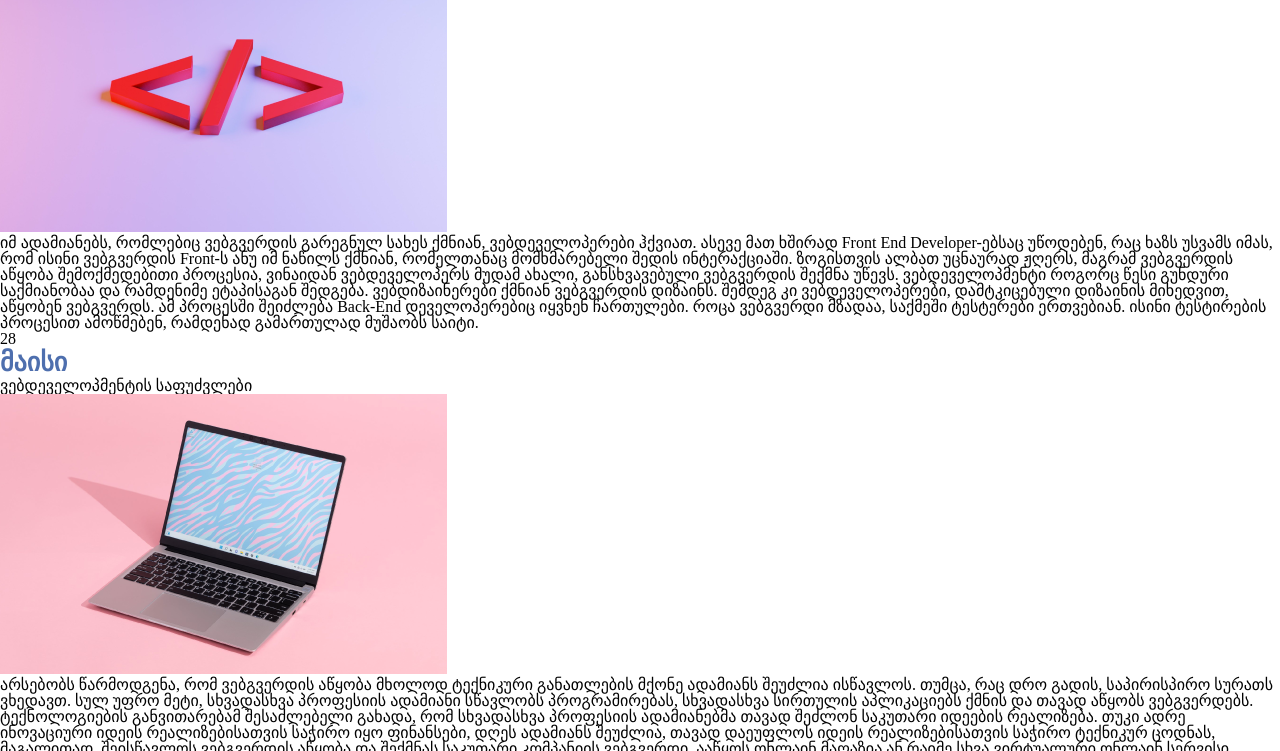
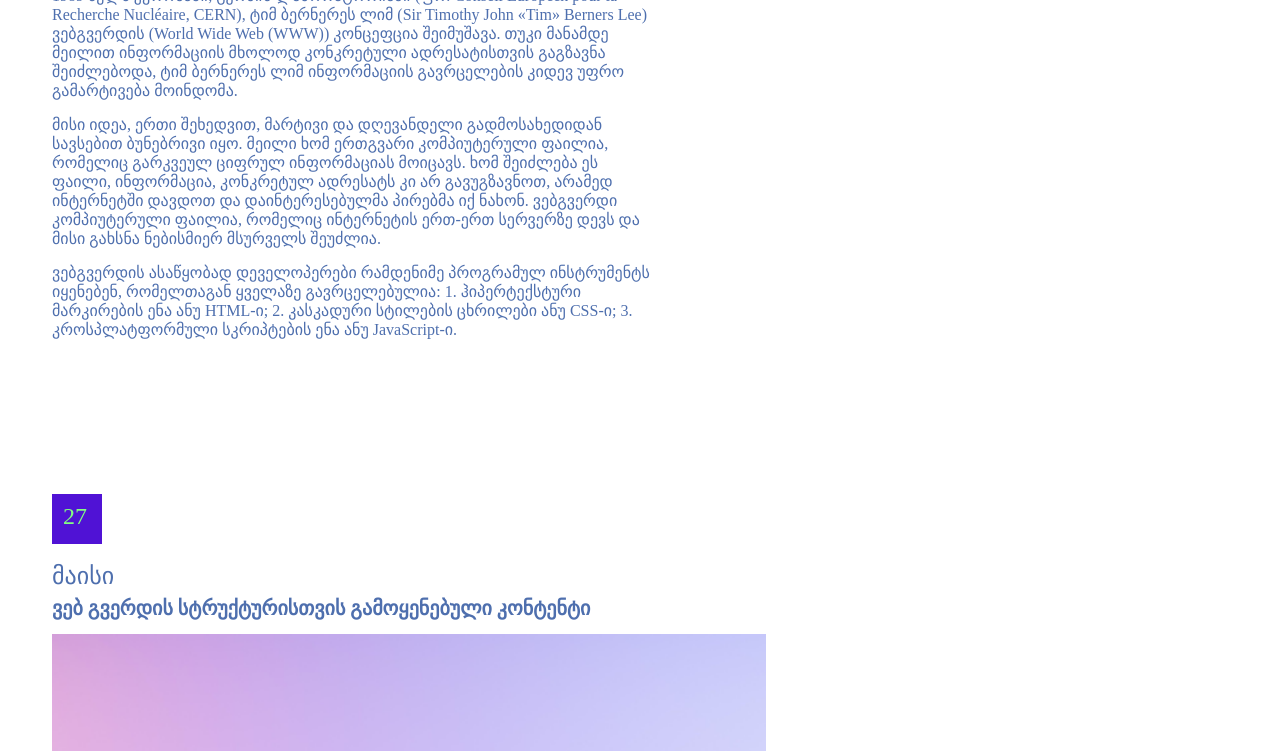
Before and after one commit to DatoTsagurishvili/lecture-5, a plain HTML site: page index.html in a window 1280 px wide. Shown: the part 770-1521 px from the top of the page. Drawn offline with Linux system fonts and the light colour scheme.

Commit message:
without fonts

```diff
--- a/css/style.css
+++ b/css/style.css
@@ -142,3 +142,134 @@ li {
 }
 
 /*main page*/
+
+.container1 {
+	margin-left: 52px;
+}
+
+.div1 {
+	height: 50px;
+	width: 50px;
+	background-color: #5012D5;
+	color: #84FF81;
+	font-size: 24px;
+	font-weight: 400;
+	line-height: 28px;
+	padding: 8px 11px;
+	margin-bottom: 18px;
+}
+
+.h30 {
+	font-weight: 700;
+	font-size: 20px;
+	line-height: 24px;
+	color: #4E6FAE;
+	margin-bottom: 14px;
+}
+
+.img2 {
+	display:inline-block;
+	height: 447px;
+	width: 280;
+	vertical-align: top;
+	margin-right: 66px;
+}
+
+.div2 {
+	display: inline-block;
+	vertical-align: top;
+	font-family: 'GL Kirovi';
+	font-style: normal;
+	font-weight: 700;
+	font-size: 16px;
+	line-height: 19px;
+	width: 600px;
+    height: 353px;
+	color: #4E6FAE;
+	margin-bottom: 155px;
+}
+
+.p2 {
+	margin-bottom: 15px;
+	font-weight: 400;
+	font-size: 16px;
+	line-height: 19px;
+	color: #4E6FAE;
+}
+
+.para {
+
+	width: 1021px;
+	height: 148px;
+	margin-top: 32px;
+	font-weight: 400;
+	font-size: 16px;
+	line-height: 19px;
+	color: #4E6FAE;
+	margin-bottom: 143px;
+}
+
+.h2 {
+	color: #4E6FAE;
+	font-weight: 400;
+	font-size: 24px;
+	line-height: 29px;
+	margin-bottom: 5px;
+}
+
+.foot {
+	margin-right: 41px;
+
+}
+
+/*contact style*/
+
+.div5 {
+	background-color: #E7E7E7;
+
+	margin-bottom: 104px;
+}
+
+.div6 {;
+	display: inline-block;
+	margin: 93px 40px 455px 162px;
+	vertical-align: top;
+}
+
+.h24 {
+
+	margin:0px 40px 23px 0px;
+	font-weight: 700;
+    font-size: 36px;
+    line-height: 44px;
+
+    vertical-align: top;
+    color: #4E6FAE;
+}
+
+.h25 {
+	color: #7E8898;
+	margin: 27px 207px 11px 0px;
+	font-weight: 400;
+	font-size: 20px;
+	line-height: 24px;
+	width: 434px;
+	height: 34px;
+
+
+}
+
+.div7 {
+	margin: 93px 40px 93px 40px;
+    display: inline-block;
+    width: 100px;
+	height: 100px;
+	vertical-align: top;
+
+
+}
+
+.foot1 {
+	margin-right: 41px;
+	margin-left: 194px;
+}
--- a/index.html
+++ b/index.html
@@ -16,21 +16,21 @@
 					</ul>
 				</nav>
 		</header>
-	<section>
+	<section class="container1">
 			<article>
 			<div class="div1">26</div>
 			<h2 class="h2">მაისი</h2>
-			<h3>ვებ გვერდის სტრუქტურისთვის გამოყენებული კონტენტი</h3>
+			<h3 class="h30">ვებ გვერდის სტრუქტურისთვის გამოყენებული კონტენტი</h3>
 
 				<img src="images/coding.png" alt="photo of coding" class="img2">
 				<div class="div2">
-				<p>
+				<p class="p2">
 					1989 წელს ევროპაში, ცერნის ლაბორატორიაში (ფრ. Conseil Européen pour la Recherche Nucléaire, CERN), ტიმ ბერნერეს ლიმ (Sir Timothy John «Tim» Berners Lee) ვებგვერდის (World Wide Web (WWW)) კონცეფცია შეიმუშავა. თუკი მანამდე მეილით ინფორმაციის მხოლოდ კონკრეტული ადრესატისთვის გაგზავნა შეიძლებოდა, ტიმ ბერნერეს ლიმ ინფორმაციის გავრცელების კიდევ უფრო გამარტივება მოინდომა.
 				</p>
-				<p>
+				<p class="p2">
 					 მისი იდეა, ერთი შეხედვით, მარტივი და დღევანდელი გადმოსახედიდან სავსებით ბუნებრივი იყო. მეილი ხომ ერთგვარი კომპიუტერული ფაილია, რომელიც გარკვეულ ციფრულ ინფორმაციას მოიცავს. ხომ შეიძლება ეს ფაილი, ინფორმაცია, კონკრეტულ ადრესატს კი არ გავუგზავნოთ, არამედ ინტერნეტში დავდოთ და დაინტერესებულმა პირებმა იქ ნახონ. ვებგვერდი კომპიუტერული ფაილია, რომელიც ინტერნეტის ერთ-ერთ სერვერზე დევს და მისი გახსნა ნებისმიერ მსურველს შეუძლია.
 				</p>
-				<p>
+				<p class="p2">
 					 ვებგვერდის ასაწყობად დეველოპერები რამდენიმე პროგრამულ ინსტრუმენტს იყენებენ, რომელთაგან ყველაზე გავრცელებულია: 1. ჰიპერტექსტური მარკირების ენა ანუ HTML-ი; 2. კასკადური სტილების ცხრილები ანუ CSS-ი; 3. კროსპლატფორმული სკრიპტების ენა ანუ JavaScript-ი.
 				</p>
 			    </div>
@@ -38,19 +38,19 @@
 
 			    <div class="div1">27</div>
 				<h2 class="h2">მაისი</h2>
-				<h3>ვებ გვერდის სტრუქტურისთვის გამოყენებული კონტენტი</h3>
+				<h3 class="h30">ვებ გვერდის სტრუქტურისთვის გამოყენებული კონტენტი</h3>
 
 				<img src="images/pic.png" alt="</>" class="img2">
 
 				<div class="div2">
-					<p>იმ ადამიანებს, რომლებიც ვებგვერდის გარეგნულ სახეს ქმნიან, ვებდეველოპერები ჰქვიათ. ასევე მათ ხშირად Front End Developer-ებსაც უწოდებენ, რაც ხაზს უსვამს იმას, რომ ისინი ვებგვერდის Front-ს ანუ იმ ნაწილს ქმნიან, რომელთანაც მომხმარებელი შედის ინტერაქციაში. ზოგისთვის ალბათ უცნაურად ჟღერს, მაგრამ ვებგვერდის აწყობა შემოქმედებითი პროცესია, ვინაიდან ვებდეველოპერს მუდამ ახალი, განსხვავებული ვებგვერდის შექმნა უწევს. ვებდეველოპმენტი როგორც წესი გუნდური საქმიანობაა და რამდენიმე ეტაპისაგან შედგება. ვებდიზაინერები ქმნიან ვებგვერდის დიზაინს. შემდეგ კი ვებდეველოპერები, დამტკიცებული დიზაინის მიხედვით, აწყობენ ვებგვერდს. ამ პროცესში შეიძლება Back-End დეველოპერებიც იყვნენ ჩართულები. როცა ვებგვერდი მზადაა, საქმეში ტესტერები ერთვებიან. ისინი ტესტირების პროცესით ამოწმებენ, რამდენად გამართულად მუშაობს საიტი.
+					<p class="p2">იმ ადამიანებს, რომლებიც ვებგვერდის გარეგნულ სახეს ქმნიან, ვებდეველოპერები ჰქვიათ. ასევე მათ ხშირად Front End Developer-ებსაც უწოდებენ, რაც ხაზს უსვამს იმას, რომ ისინი ვებგვერდის Front-ს ანუ იმ ნაწილს ქმნიან, რომელთანაც მომხმარებელი შედის ინტერაქციაში. ზოგისთვის ალბათ უცნაურად ჟღერს, მაგრამ ვებგვერდის აწყობა შემოქმედებითი პროცესია, ვინაიდან ვებდეველოპერს მუდამ ახალი, განსხვავებული ვებგვერდის შექმნა უწევს. ვებდეველოპმენტი როგორც წესი გუნდური საქმიანობაა და რამდენიმე ეტაპისაგან შედგება. ვებდიზაინერები ქმნიან ვებგვერდის დიზაინს. შემდეგ კი ვებდეველოპერები, დამტკიცებული დიზაინის მიხედვით, აწყობენ ვებგვერდს. ამ პროცესში შეიძლება Back-End დეველოპერებიც იყვნენ ჩართულები. როცა ვებგვერდი მზადაა, საქმეში ტესტერები ერთვებიან. ისინი ტესტირების პროცესით ამოწმებენ, რამდენად გამართულად მუშაობს საიტი.
 					</p>
 				</div>
 
 
 				<div class="div1">28</div>
 				<h2 class="h2">მაისი</h2>
-				<h3>ვებდეველოპმენტის საფუძვლები</h3>
+				<h3 class="h30">ვებდეველოპმენტის საფუძვლები</h3>
 
 				<img src="images/picc.png" alt="laptop" class="img2">
 				<div>
@@ -63,7 +63,7 @@
 
 			</article>
 		</section>
-		<footer>
+		<footer class="container1">
 			<img src="images/facebook.svg" alt="facebook logo" class="foot">
 			<img src="images/line.svg" alt="line" class="foot">
 			<img src="images/yt.svg" alt="youtube logo">
```
Also changed, not shown: pages/contact.html (+33 -0 lines).
